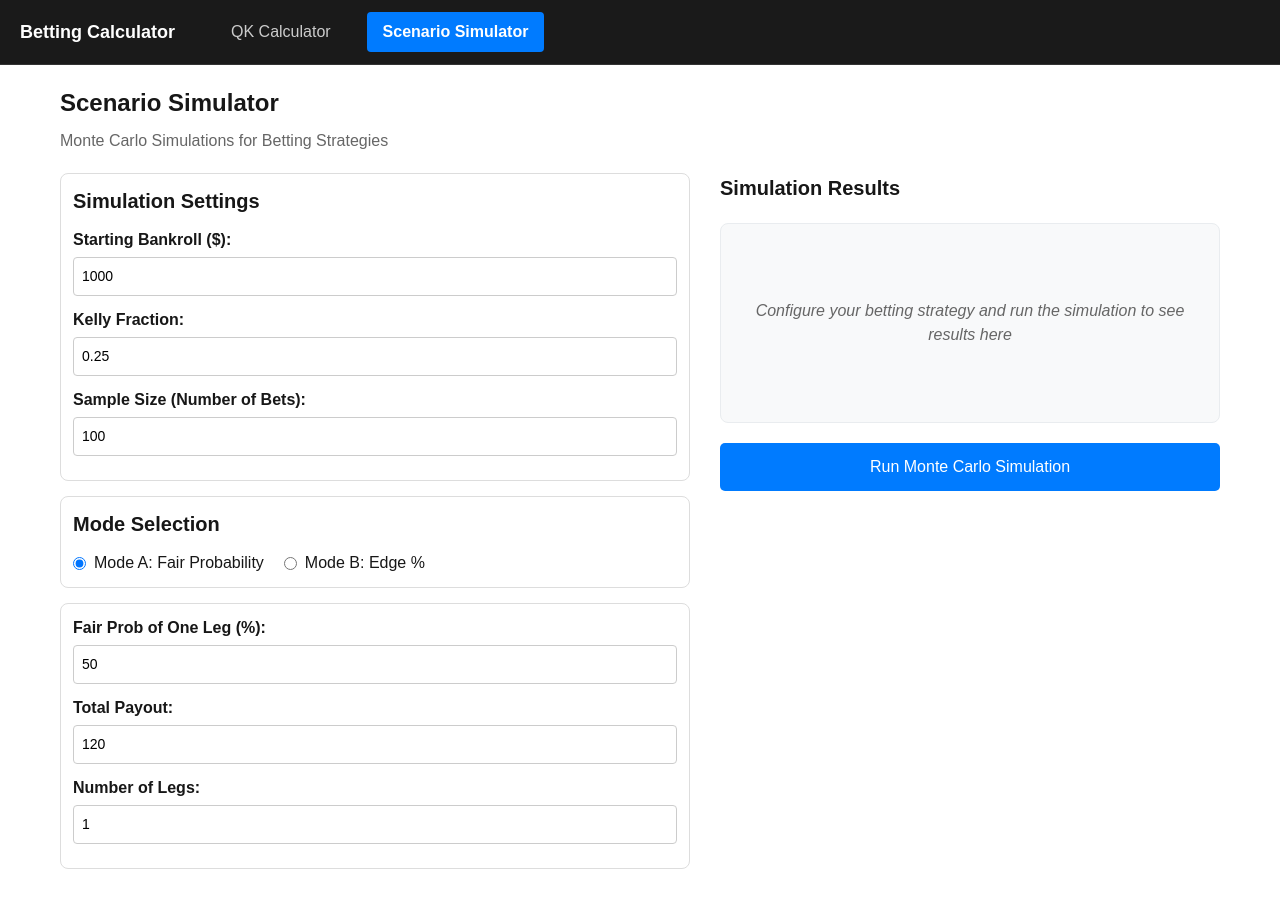
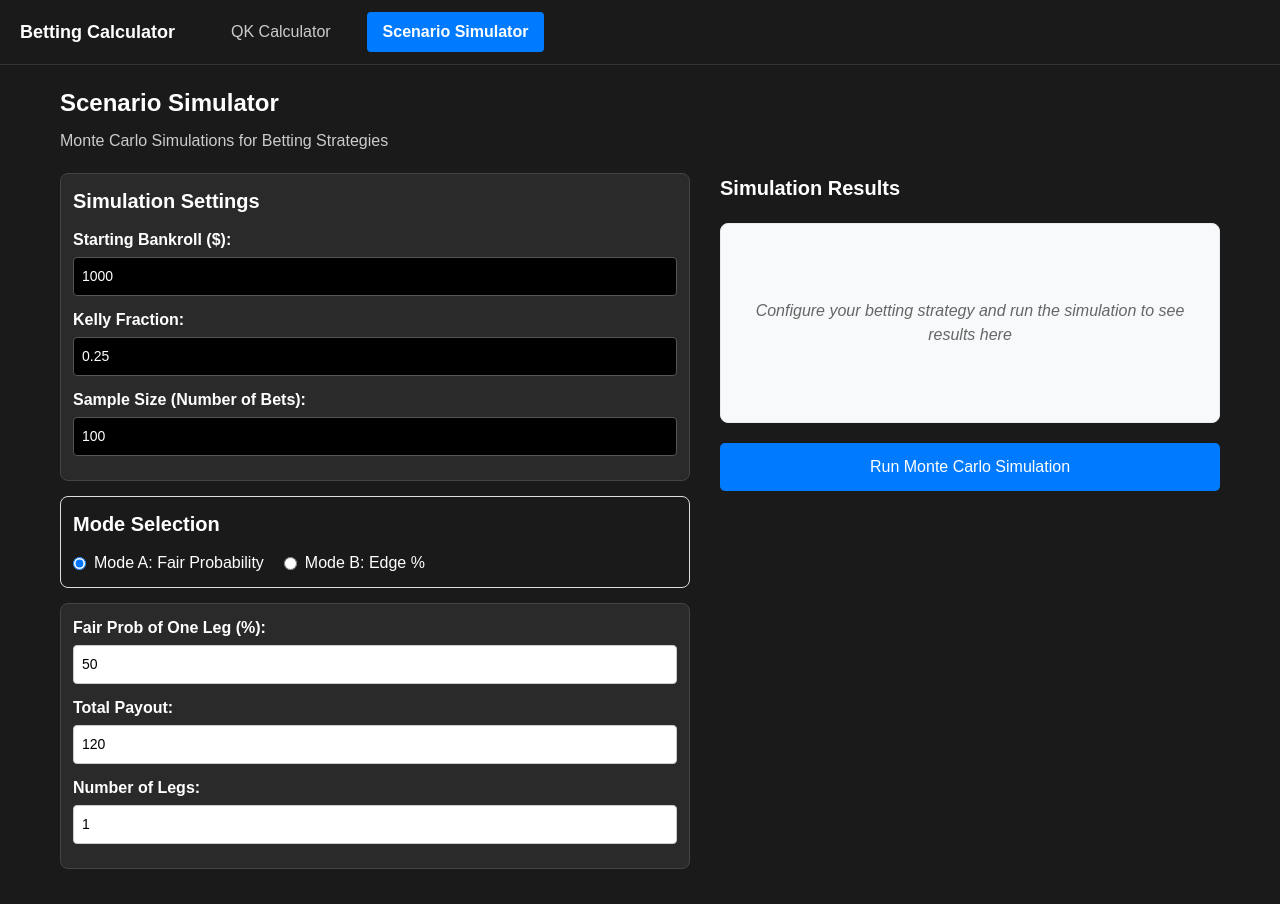
Before and after one commit to ethan-yountz/Risk-Management-Kelly-Criterion-Simulator, a Next.js app in the folder qk-sims/: page /scenario-simulator in a window 1280 px wide. Built offline with nearby package versions, Linux system fonts and the light colour scheme; no server answers.

Commit message:
normalized styling

```diff
--- a/qk-sims/src/app/globals.css
+++ b/qk-sims/src/app/globals.css
@@ -3,8 +3,8 @@
 @tailwind utilities;
 
 :root {
-  --background: #ffffff;
-  --foreground: #171717;
+  --background: #1a1a1a;
+  --foreground: #ffffff;
 }
 
 @media (prefers-color-scheme: dark) {
@@ -50,22 +50,22 @@ h3 {
 }
 
 ::-webkit-scrollbar-track {
-  background: #f1f1f1;
+  background: #333;
 }
 
 ::-webkit-scrollbar-thumb {
-  background: #c1c1c1;
+  background: #666;
   border-radius: 4px;
 }
 
 ::-webkit-scrollbar-thumb:hover {
-  background: #a8a8a8;
+  background: #888;
 }
 
 /* Focus styles */
 input:focus, select:focus, textarea:focus {
   outline: none;
-  box-shadow: 0 0 0 3px rgba(59, 130, 246, 0.1);
+  box-shadow: 0 0 0 3px rgba(59, 130, 246, 0.3);
 }
 
 /* Button hover effects */
@@ -75,7 +75,7 @@ button {
 
 /* Card shadows */
 .shadow-sm {
-  box-shadow: 0 1px 2px 0 rgba(0, 0, 0, 0.05);
+  box-shadow: 0 1px 2px 0 rgba(255, 255, 255, 0.1);
 }
 
 /* Responsive design is handled by Tailwind CSS automatically */
--- a/qk-sims/src/app/scenario-simulator/page.tsx
+++ b/qk-sims/src/app/scenario-simulator/page.tsx
@@ -105,21 +105,21 @@ export default function ScenarioSimulator() {
   };
 
   return (
-    <div style={{ padding: "20px", maxWidth: "1200px", margin: "0 auto" }}>
+    <div style={{ padding: "20px", maxWidth: "1200px", margin: "0 auto", backgroundColor: "#1a1a1a", color: "white", minHeight: "100vh" }}>
       <header>
-        <h1>Scenario Simulator</h1>
-        <p style={{ color: "#666", marginTop: "8px" }}>
+        <h1 style={{ color: "white" }}>Scenario Simulator</h1>
+        <p style={{ color: "#ccc", marginTop: "8px" }}>
           Monte Carlo Simulations for Betting Strategies
         </p>
       </header>
 
       <div style={{ display: "flex", gap: "30px", marginTop: "20px" }}>
         <div style={{ flex: "1.3", minWidth: "600px" }}>
-          <div style={{ marginBottom: "15px", padding: "12px", border: "1px solid #ddd", borderRadius: "8px" }}>
-            <h2 style={{ marginBottom: "12px" }}>Simulation Settings</h2>
+          <div style={{ marginBottom: "15px", padding: "12px", border: "1px solid #444", borderRadius: "8px", backgroundColor: "#2a2a2a" }}>
+            <h2 style={{ marginBottom: "12px", color: "white" }}>Simulation Settings</h2>
 
             <div style={{ marginBottom: "12px" }}>
-              <label style={{ display: "block", marginBottom: "5px", fontWeight: "bold" }}>
+              <label style={{ display: "block", marginBottom: "5px", fontWeight: "bold", color: "white" }}>
                 Starting Bankroll ($):
               </label>
               <input
@@ -129,17 +129,17 @@ export default function ScenarioSimulator() {
                 style={{
                   width: "100%",
                   padding: "8px",
-                  border: "1px solid #ccc",
+                  border: "1px solid #555",
                   borderRadius: "4px",
                   fontSize: "14px",
-                  color: "#000",
-                  backgroundColor: "#fff"
+                  color: "white",
+                  backgroundColor: "black"
                 }}
               />
             </div>
 
             <div style={{ marginBottom: "12px" }}>
-              <label style={{ display: "block", marginBottom: "5px", fontWeight: "bold" }}>
+              <label style={{ display: "block", marginBottom: "5px", fontWeight: "bold", color: "white" }}>
                 Kelly Fraction:
               </label>
               <input
@@ -152,17 +152,17 @@ export default function ScenarioSimulator() {
                 style={{
                   width: "100%",
                   padding: "8px",
-                  border: "1px solid #ccc",
+                  border: "1px solid #555",
                   borderRadius: "4px",
                   fontSize: "14px",
-                  color: "#000",
-                  backgroundColor: "#fff"
+                  color: "white",
+                  backgroundColor: "black"
                 }}
               />
             </div>
 
             <div style={{ marginBottom: "12px" }}>
-              <label style={{ display: "block", marginBottom: "5px", fontWeight: "bold" }}>
+              <label style={{ display: "block", marginBottom: "5px", fontWeight: "bold", color: "white" }}>
                 Sample Size (Number of Bets):
               </label>
               <input
@@ -173,11 +173,11 @@ export default function ScenarioSimulator() {
                 style={{
                   width: "100%",
                   padding: "8px",
-                  border: "1px solid #ccc",
+                  border: "1px solid #555",
                   borderRadius: "4px",
                   fontSize: "14px",
-                  color: "#000",
-                  backgroundColor: "#fff"
+                  color: "white",
+                  backgroundColor: "black"
                 }}
               />
             </div>
@@ -185,9 +185,9 @@ export default function ScenarioSimulator() {
 
           {/* Mode Selection */}
           <div style={{ marginBottom: "15px", padding: "12px", border: "1px solid #ddd", borderRadius: "8px" }}>
-            <h2 style={{ marginBottom: "12px" }}>Mode Selection</h2>
+              <h2 style={{ marginBottom: "12px", color: "white" }}>Mode Selection</h2>
             <div style={{ display: "flex", gap: "20px" }}>
-              <label style={{ display: "flex", alignItems: "center", cursor: "pointer" }}>
+              <label style={{ display: "flex", alignItems: "center", cursor: "pointer", color: "white" }}>
                 <input
                   type="radio"
                   name="mode"
@@ -198,7 +198,7 @@ export default function ScenarioSimulator() {
                 />
                 <span>Mode A: Fair Probability</span>
               </label>
-              <label style={{ display: "flex", alignItems: "center", cursor: "pointer" }}>
+              <label style={{ display: "flex", alignItems: "center", cursor: "pointer", color: "white" }}>
                 <input
                   type="radio"
                   name="mode"
@@ -214,10 +214,10 @@ export default function ScenarioSimulator() {
 
           {/* Mode A Inputs */}
           {mode === "A" && (
-            <div style={{ marginBottom: "15px", padding: "12px", border: "1px solid #ddd", borderRadius: "8px" }}>
+            <div style={{ marginBottom: "15px", padding: "12px", border: "1px solid #444", borderRadius: "8px", backgroundColor: "#2a2a2a" }}>
 
               <div style={{ marginBottom: "12px" }}>
-                <label style={{ display: "block", marginBottom: "5px", fontWeight: "bold" }}>
+                <label style={{ display: "block", marginBottom: "5px", fontWeight: "bold", color: "white" }}>
                   Fair Prob of One Leg (%):
                 </label>
                 <input
@@ -240,7 +240,7 @@ export default function ScenarioSimulator() {
               </div>
 
               <div style={{ marginBottom: "12px" }}>
-                <label style={{ display: "block", marginBottom: "5px", fontWeight: "bold" }}>
+                <label style={{ display: "block", marginBottom: "5px", fontWeight: "bold", color: "white" }}>
                   Total Payout:
                 </label>
                 <input
@@ -260,7 +260,7 @@ export default function ScenarioSimulator() {
               </div>
 
               <div style={{ marginBottom: "12px" }}>
-                <label style={{ display: "block", marginBottom: "5px", fontWeight: "bold" }}>
+                <label style={{ display: "block", marginBottom: "5px", fontWeight: "bold", color: "white" }}>
                   Number of Legs:
                 </label>
                 <input
@@ -284,10 +284,9 @@ export default function ScenarioSimulator() {
 
           {/* Mode B Inputs */}
           {mode === "B" && (
-            <div style={{ marginBottom: "15px", padding: "12px", border: "1px solid #ddd", borderRadius: "8px" }}>
-
+            <div style={{ marginBottom: "15px", padding: "12px", border: "1px solid #444", borderRadius: "8px", backgroundColor: "#2a2a2a" }}>
               <div style={{ marginBottom: "12px" }}>
-                <label style={{ display: "block", marginBottom: "5px", fontWeight: "bold" }}>
+                <label style={{ display: "block", marginBottom: "5px", fontWeight: "bold", color: "white" }}>
                   Estimated Edge (%):
                 </label>
                 <input
@@ -308,7 +307,7 @@ export default function ScenarioSimulator() {
               </div>
 
               <div style={{ marginBottom: "12px" }}>
-                <label style={{ display: "block", marginBottom: "5px", fontWeight: "bold" }}>
+                <label style={{ display: "block", marginBottom: "5px", fontWeight: "bold", color: "white" }}>
                   Payout Per Bet:
                 </label>
                 <input
```
